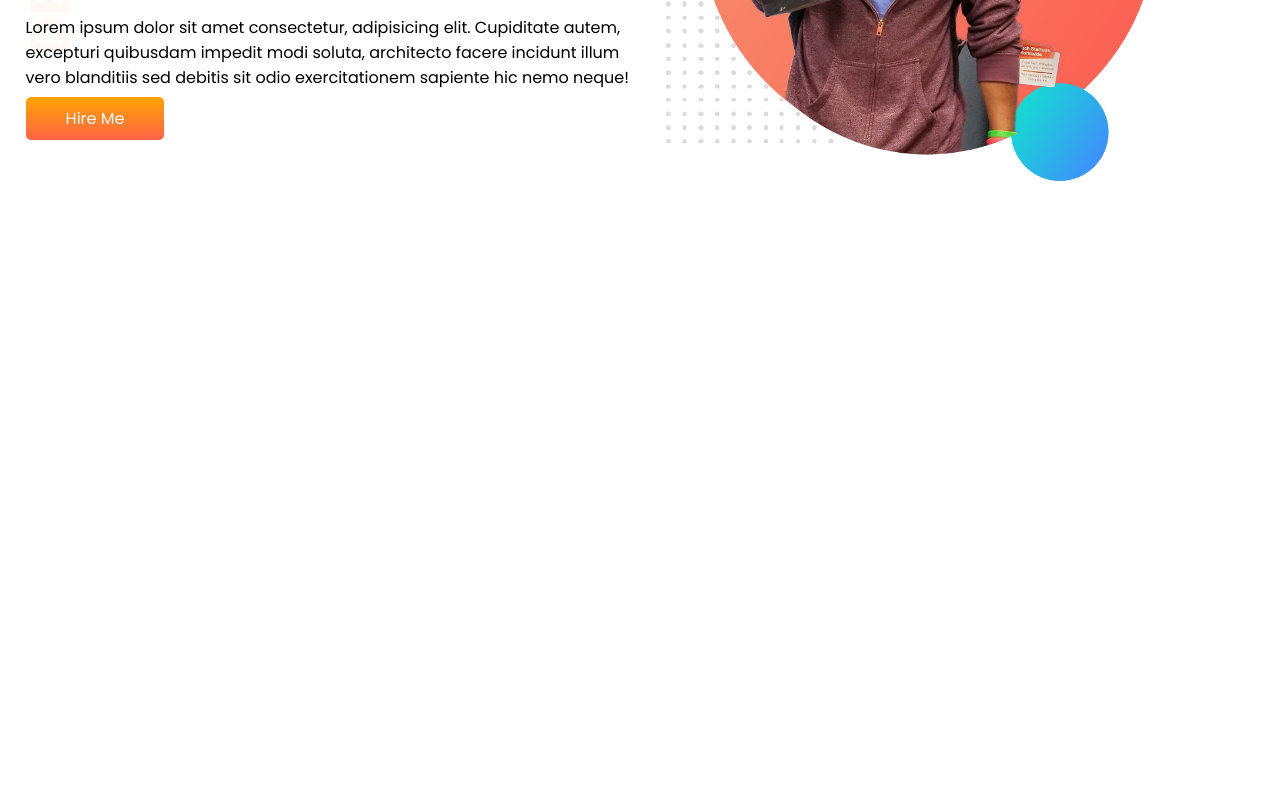
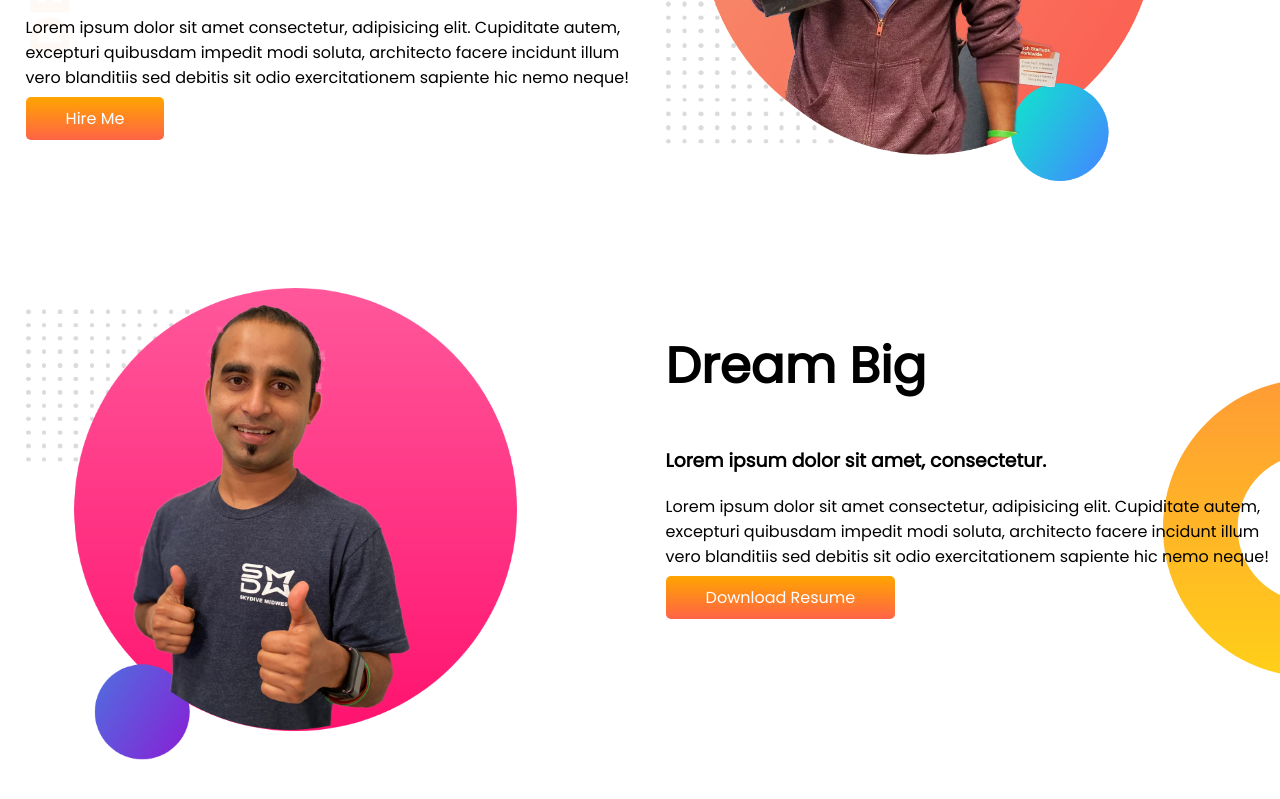
Before and after one commit to Hasnainpriam/developer-portfolio, a plain HTML site: page index.html in a window 1280 px wide. Shown: the part 307-1106 px from the top of the page. Before the commit the page ends 800 px from the top, so only its background shows below. Drawn offline with Linux system fonts and the light colour scheme.

Commit message:
dream-big

```diff
--- a/index.html
+++ b/index.html
@@ -33,5 +33,24 @@
         <img src="images/jhankar.png" alt="jhankars photo" />
       </div>
     </section>
+
+    <section class="dream-big">
+
+      <div class="half-width">
+        <img src="images/jhankar2.png" alt="jhankars photo" />
+      </div>
+      <div class="half-width">
+        <h1>Dream Big</h1>
+        <h3>Lorem ipsum dolor sit amet, consectetur.</h3>
+        <p>
+          Lorem ipsum dolor sit amet consectetur, adipisicing elit. Cupiditate
+          autem, excepturi quibusdam impedit modi soluta, architecto facere
+          incidunt illum vero blanditiis sed debitis sit odio exercitationem
+          sapiente hic nemo neque!
+        </p>
+        <a class="link-button" target="blank" href="https://stackoverflow.com/">Download Resume</a>
+      </div>
+
+    </section>
   </body>
 </html>
--- a/style.css
+++ b/style.css
@@ -10,6 +10,7 @@ h1 {
 }
 section {
   display: flex;
+  margin-bottom: 100px;
 }
 .half-width {
   width: 50%;
@@ -29,3 +30,8 @@ section {
   background-image: url(images/top-banner.png);
   background-repeat: no-repeat;
 }
+.dream-big{
+  background-image: url(images/dream-bg.png);
+  background-repeat: no-repeat;
+  background-position: right;
+}
```
